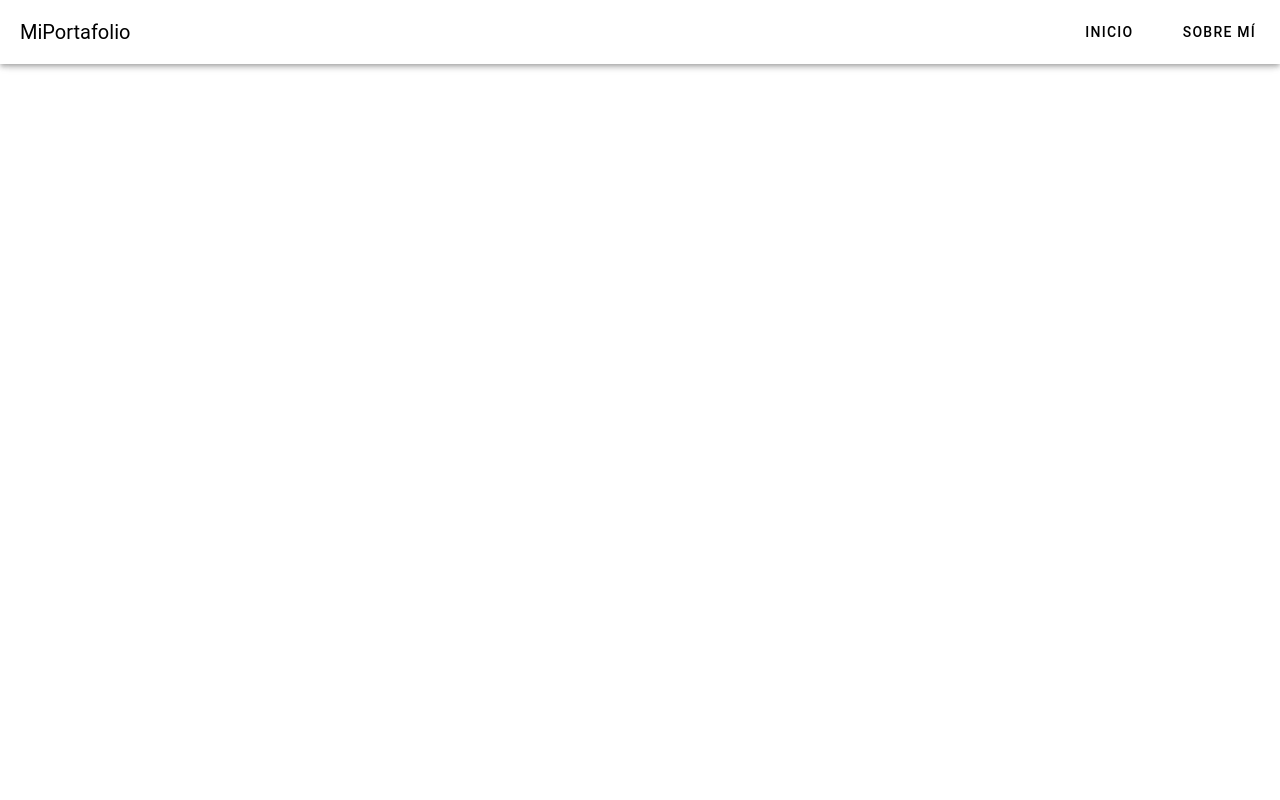
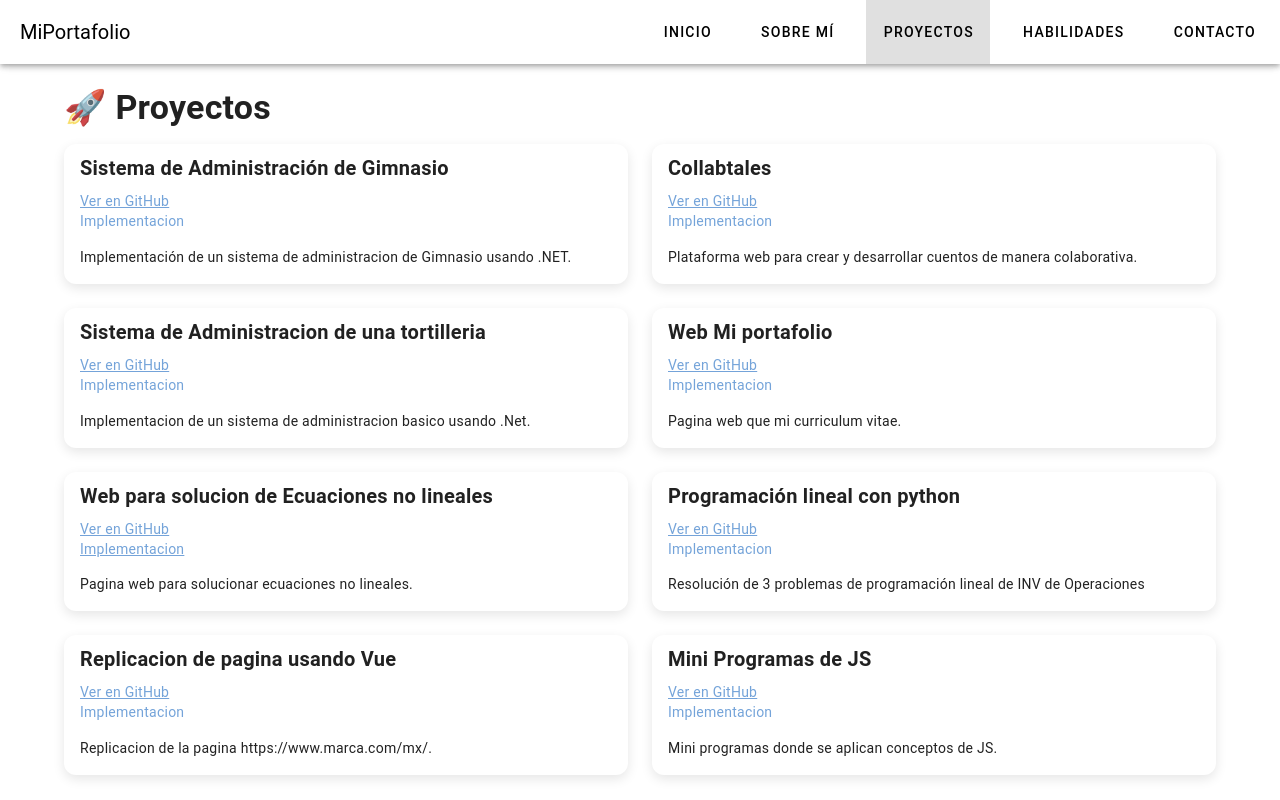
Before and after one commit to Aval0G/Avaldez0, a Vue app: page /proyectos in a window 1280 px wide. Built offline with nearby package versions, Linux system fonts and the light colour scheme.

Commit message:
Remove CurriculumVitae component and update routing; add ProyectosView with project details

```diff
--- a/src/App.vue
+++ b/src/App.vue
@@ -10,5 +10,4 @@
 
 <script setup>
 import Navbar from './components/Navbar.vue';
-import Curriculum from './components/CurriculumVitae.vue'; // Asegúrate de la ruta correcta
 </script>
--- a/src/components/CurriculumVitae.vue
+++ /dev/null
@@ -1,60 +0,0 @@
-<template>
-    <v-container class="pa-6">
-      <v-card class="mx-auto" max-width="800">
-        <v-card-title class="d-flex flex-column align-items-center">
-          <v-avatar size="120">
-            <v-img src="/profile.jpg" alt="Foto de perfil" />
-          </v-avatar>
-          <h1 class="mt-4">Aldo Valdez</h1>
-          <p class="text-subtitle-1">Estudiante de Ingeniería de Software 6H</p>
-        </v-card-title>
-
-        <v-divider></v-divider>
-
-        <v-card-text>
-          <v-container>
-            <v-row>
-              <v-col cols="12">
-                <h2>Sobre Mí</h2>
-                <p>Soy un estudiante de Ingeniería de Software en Colima, México. Actualmente, estoy aprendiendo .NET y tengo experiencia en desarrollo web. Me apasiona crear aplicaciones eficientes y atractivas.</p>
-              </v-col>
-
-              <v-col cols="12">
-                <h2>Proyectos</h2>
-                <v-list>
-                  <v-list-item>
-                    <v-list-item-title><strong>Facultad de Telemática 2-H Métodos Numéricos</strong></v-list-item-title>
-                    <v-list-item-subtitle>Repositorio en GitHub</v-list-item-subtitle>
-                    <p>Proyecto enfocado en la implementación de métodos numéricos utilizando C#.</p>
-                  </v-list-item>
-                  <v-list-item>
-                    <v-list-item-title><strong>Facultad de Telemática 3-H Base de Datos</strong></v-list-item-title>
-                    <v-list-item-subtitle>Repositorio en GitHub</v-list-item-subtitle>
-                    <p>Desarrollo de proyectos relacionados con bases de datos y su gestión.</p>
-                  </v-list-item>
-                </v-list>
-              </v-col>
-
-              <v-col cols="12">
-                <h2>Habilidades</h2>
-                <v-chip-group>
-                  <v-chip>JavaScript</v-chip>
-                  <v-chip>Vue.js</v-chip>
-                  <v-chip>Node.js</v-chip>
-                  <v-chip>HTML & CSS</v-chip>
-                  <v-chip>.NET</v-chip>
-                  <v-chip>C#</v-chip>
-                </v-chip-group>
-              </v-col>
-
-              <v-col cols="12">
-                <h2>Contacto</h2>
-                <p>Email: chsjajaa@gmail.com</p>
-                <p>LinkedIn: <a href="https://www.linkedin.com/in/aldo-valdez-5036a315b" target="_blank">linkedin.com/in/aldo-valdez-5036a315b</a></p>
-              </v-col>
-            </v-row>
-          </v-container>
-        </v-card-text>
-      </v-card>
-    </v-container>
-  </template>
--- a/src/components/Navbar.vue
+++ b/src/components/Navbar.vue
@@ -27,6 +27,9 @@ import { ref } from 'vue';
 const drawer = ref(false);
 const menuItems = ref([
   { text: 'Inicio', link: '/' },
-  { text: 'Sobre mí', link: '/about' },
+  { text: 'Sobre mí', link: '/sobre_mi' },
+  { text: 'Proyectos', link: '/proyectos' },
+  { text: 'Habilidades', link: '/habilidades' },
+  { text: 'Contacto', link: '/contacto' },
 ]);
 </script>
--- a/src/router/index.js
+++ b/src/router/index.js
@@ -2,9 +2,11 @@ import { createRouter, createWebHistory } from 'vue-router';
 
 // Importa las páginas
 import InicioView from '../views/InicioView.vue';
+import ProyectosView from '../views/ProyectosView.vue';
 
 const routes = [
   { path: '/', component: InicioView },
+  { path: '/proyectos', component: ProyectosView },
 ];
 
 const router = createRouter({
--- /dev/null
+++ b/src/views/ProyectosView.vue
@@ -0,0 +1,86 @@
+<template>
+    <v-container class="pa-6">
+      <h2 class="text-h4 font-weight-bold mb-4">🚀 Proyectos</h2>
+
+      <v-row>
+        <v-col v-for="(project, index) in projects" :key="index" cols="12" md="6">
+          <v-card class="project-card">
+            <v-card-title class="text-h6 font-weight-bold">
+              {{ project.title }}
+            </v-card-title>
+            <v-card-subtitle>
+              <a :href="project.link" target="_blank" class="text-primary">
+                Ver en GitHub
+              </a>
+            </v-card-subtitle>
+            <v-card-subtitle>
+              <a :href="project.live" target="_blank" class="text-primary">
+                Implementacion
+              </a>
+            </v-card-subtitle>
+            <v-card-text>{{ project.description }}</v-card-text>
+          </v-card>
+        </v-col>
+      </v-row>
+    </v-container>
+  </template>
+
+  <script setup>
+  import { ref } from 'vue';
+
+  const projects = ref([
+    {
+      title: "Sistema de Administración de Gimnasio",
+      link: "https://github.com/SSC-UdeC/Gimnasio",
+      description: "Implementación de un sistema de administracion de Gimnasio usando .NET.",
+    },
+    {
+        title:'Collabtales',
+        link:'https://github.com/jd-becerra/collabtales',
+        description:'Plataforma web para crear y desarrollar cuentos de manera colaborativa.',
+    },
+    {
+      title: "Sistema de Administracion de una tortilleria",
+      link: "https://github.com/Aval0G/BD-Tortilleria",
+      description: "Implementacion de un sistema de administracion basico usando .Net.",
+    },
+    {
+      title: "Web Mi portafolio",
+      link: "https://github.com/Aval0G/Avaldez0",
+      description: "Pagina web que mi curriculum vitae.",
+    },
+    {
+        title: "Web para solucion de Ecuaciones no lineales",
+        link: "https://github.com/jd-becerra/root-approximation?tab=readme-ov-file",
+        live: "https://raiz-aproximacion.netlify.app/",
+        description: "Pagina web para solucionar ecuaciones no lineales.",
+    },
+    {
+      title: "Programación lineal con python",
+      link: "https://github.com/Aval0G/Programacion-Lineal",
+      description: "Resolución de 3 problemas de programación lineal de INV de Operaciones",
+    },
+    {
+      title: "Replicacion de pagina usando Vue",
+      link: "https://github.com/Aval0G/Marca.git",
+      description: "Replicacion de la pagina https://www.marca.com/mx/.",
+    },
+    {
+        title: 'Mini Programas de JS',
+        link: 'https://github.com/Aval0G/Facultad-de-telematica-3-H-Base-de-datos',
+        description: 'Mini programas donde se aplican conceptos de JS.',
+    }
+  ]);
+  </script>
+
+  <style scoped>
+  .project-card {
+    border-radius: 12px;
+    box-shadow: 0 4px 12px rgba(0, 0, 0, 0.1);
+    transition: transform 0.2s ease-in-out;
+  }
+
+  .project-card:hover {
+    transform: translateY(-5px);
+  }
+  </style>
```
